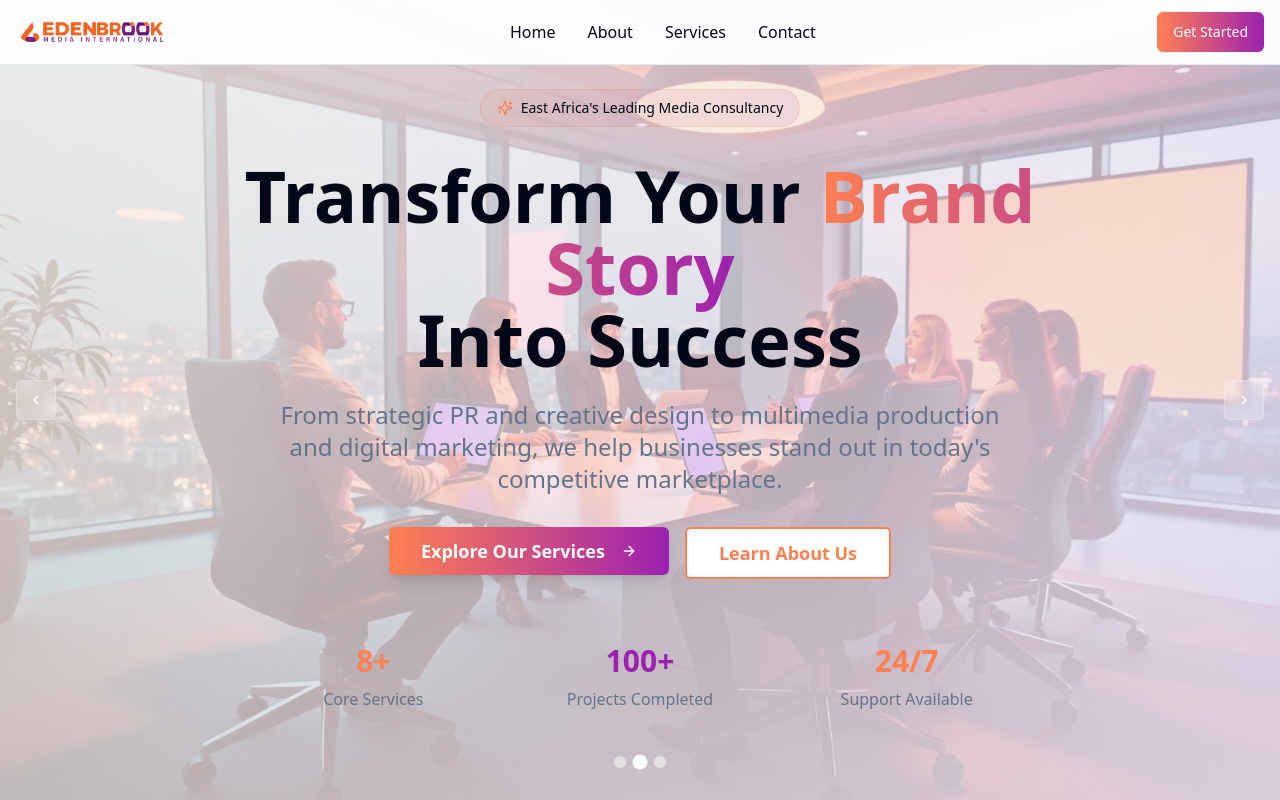
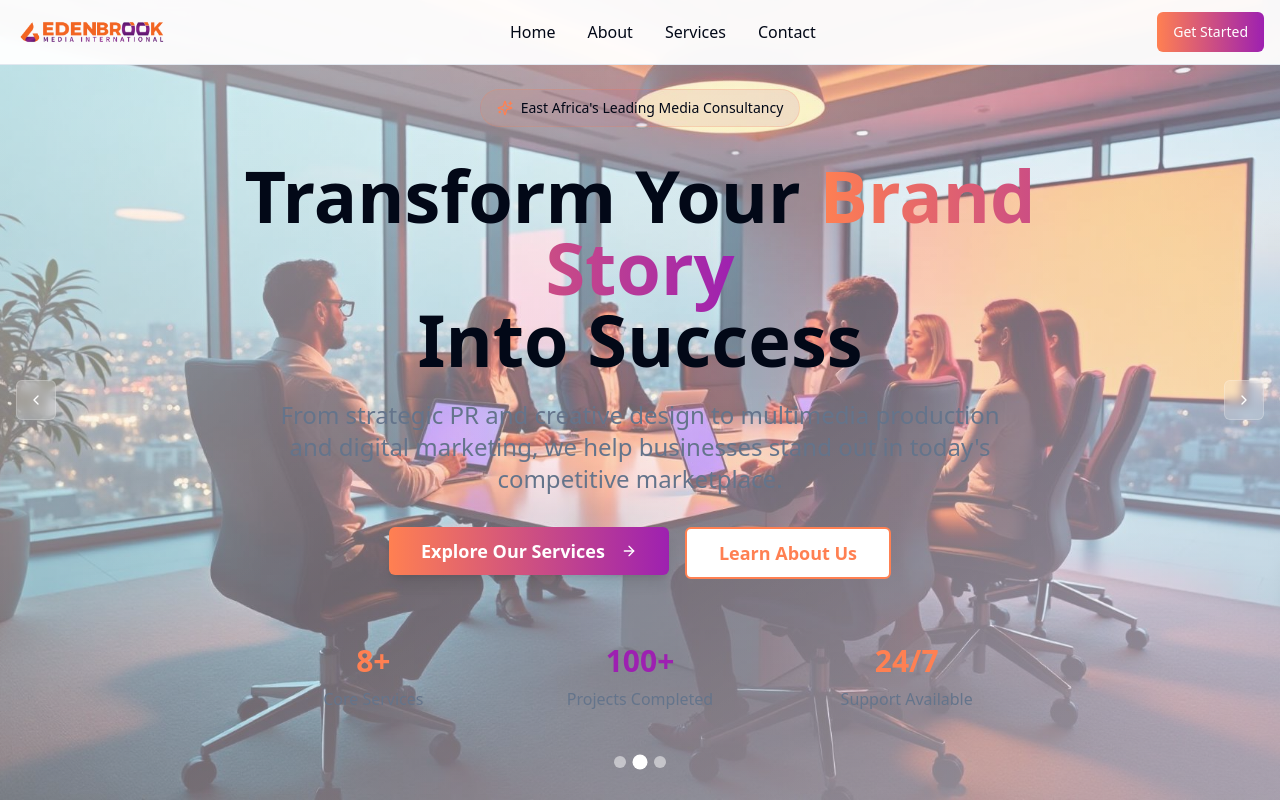
Before and after one commit to olivionate/edenbrook-media-international, a React (Vite) app: page / in a window 1280 px wide. Shown: the top 800 px of the page. Built offline with nearby package versions, Linux system fonts and the light colour scheme; the HTML template or start-up script is replaced by a standard one.

Commit message:
Fix blurred slider images

```diff
--- a/src/components/Hero.tsx
+++ b/src/components/Hero.tsx
@@ -51,8 +51,8 @@ const Hero = () => {
           />
         ))}
         {/* Overlay */}
-        <div className="absolute inset-0 bg-gradient-to-br from-background/85 via-background/70 to-background/85"></div>
-        <div className="absolute inset-0 bg-gradient-to-r from-brand-orange/10 to-brand-purple/10"></div>
+        <div className="absolute inset-0 bg-gradient-to-br from-background/60 via-background/40 to-background/60"></div>
+        <div className="absolute inset-0 bg-gradient-to-r from-brand-orange/5 to-brand-purple/5"></div>
       </div>
 
       {/* Slider Navigation */}
```
